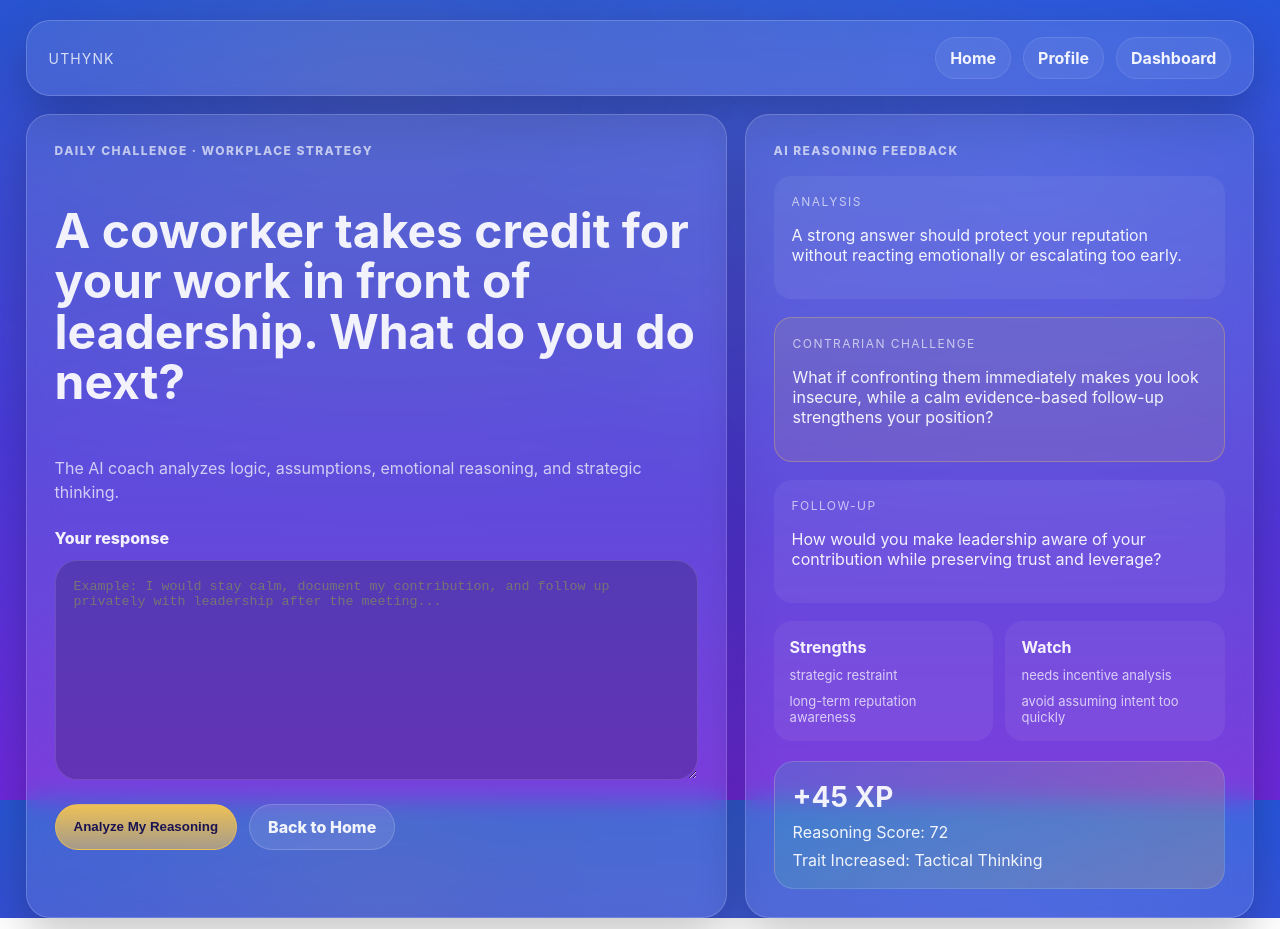
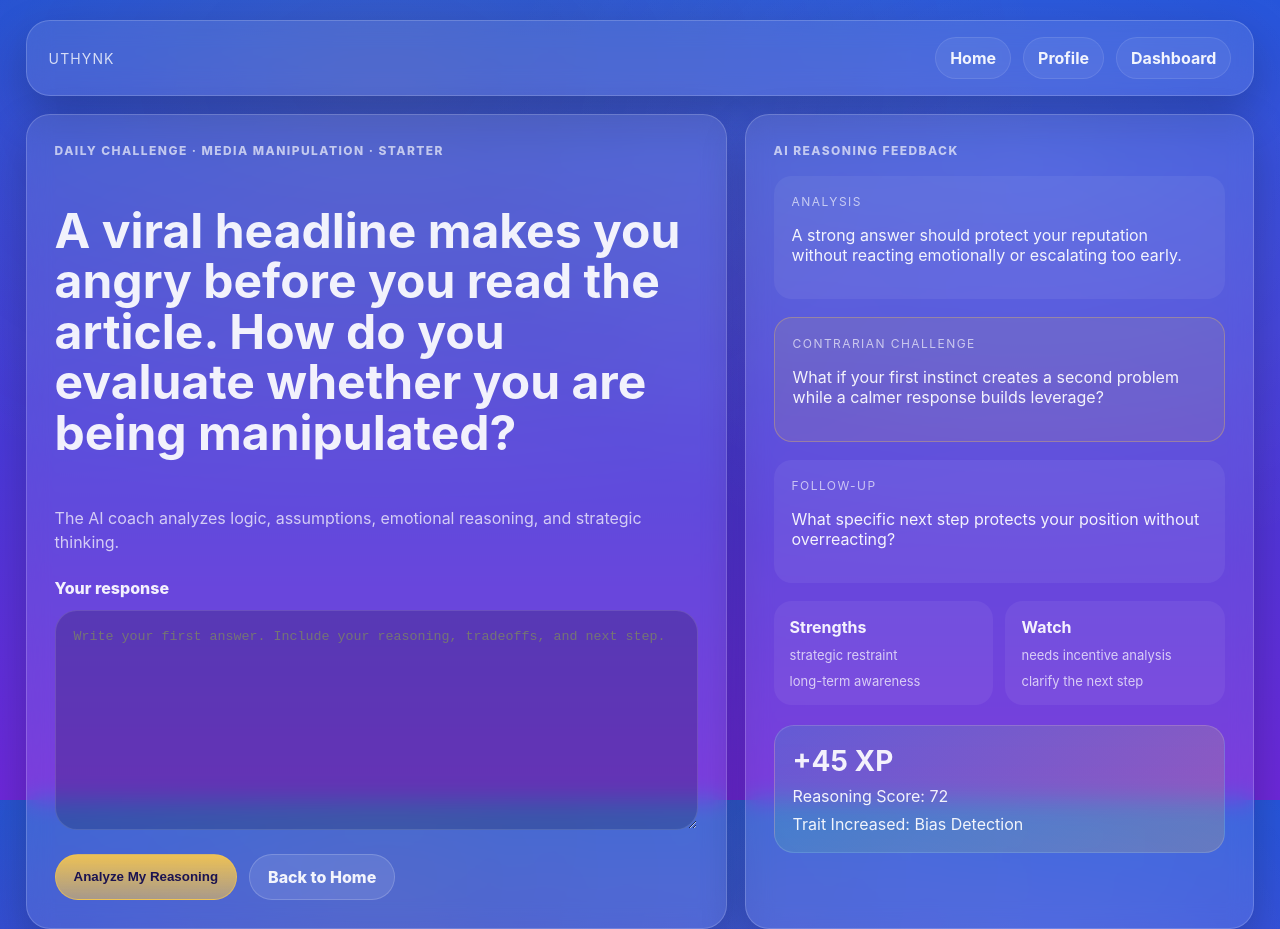
Before and after one commit to nfc3-1/UTHYNK-BETA-2.0, a Next.js app: page /reasoning in a window 1280 px wide. Built offline with nearby package versions, Linux system fonts and the light colour scheme.

Commit message:
Use rotating challenge data on reasoning page

```diff
--- a/app/reasoning/page.tsx
+++ b/app/reasoning/page.tsx
@@ -1,13 +1,9 @@
 "use client";
 
-import { useState } from "react";
+import { useMemo, useState } from "react";
 import Link from "next/link";
-
-const challenge = {
-  category: "Workplace Strategy",
-  prompt:
-    "A coworker takes credit for your work in front of leadership. What do you do next?",
-};
+import { useSearchParams } from "next/navigation";
+import { getChallengeById } from "@/lib/challenges";
 
 const initialFeedback = {
   score: 72,
@@ -16,18 +12,27 @@ const initialFeedback = {
   analysis:
     "A strong answer should protect your reputation without reacting emotionally or escalating too early.",
   contrarian:
-    "What if confronting them immediately makes you look insecure, while a calm evidence-based follow-up strengthens your position?",
+    "What if your first instinct creates a second problem while a calmer response builds leverage?",
   followUp:
-    "How would you make leadership aware of your contribution while preserving trust and leverage?",
-  strengths: ["strategic restraint", "long-term reputation awareness"],
-  weaknesses: ["needs incentive analysis", "avoid assuming intent too quickly"],
+    "What specific next step protects your position without overreacting?",
+  strengths: ["strategic restraint", "long-term awareness"],
+  weaknesses: ["needs incentive analysis", "clarify the next step"],
 };
 
 export default function ReasoningPage() {
+  const searchParams = useSearchParams();
+  const challenge = useMemo(
+    () => getChallengeById(searchParams.get("id")),
+    [searchParams]
+  );
+
   const [response, setResponse] = useState("");
   const [loading, setLoading] = useState(false);
   const [error, setError] = useState("");
-  const [feedback, setFeedback] = useState(initialFeedback);
+  const [feedback, setFeedback] = useState({
+    ...initialFeedback,
+    trait: challenge.trait,
+  });
 
   async function analyzeReasoning() {
     try {
@@ -52,7 +57,7 @@ export default function ReasoningPage() {
         return;
       }
 
-      setFeedback(data);
+      setFeedback({ ...data, trait: data.trait || challenge.trait });
     } catch {
       setError("Unable to analyze reasoning right now.");
     } finally {
@@ -77,7 +82,7 @@ export default function ReasoningPage() {
       <section className="reasoningGrid">
         <article className="card reasoningMain">
           <div className="panelLabel">
-            Daily Challenge · {challenge.category}
+            Daily Challenge · {challenge.category} · {challenge.difficulty}
           </div>
 
           <h1>{challenge.prompt}</h1>
@@ -96,7 +101,7 @@ export default function ReasoningPage() {
             className="textarea responseBox"
             value={response}
             onChange={(e) => setResponse(e.target.value)}
-            placeholder="Example: I would stay calm, document my contribution, and follow up privately with leadership after the meeting..."
+            placeholder="Write your first answer. Include your reasoning, tradeoffs, and next step."
           />
 
           {error ? <p className="panelNote">{error}</p> : null}
```
